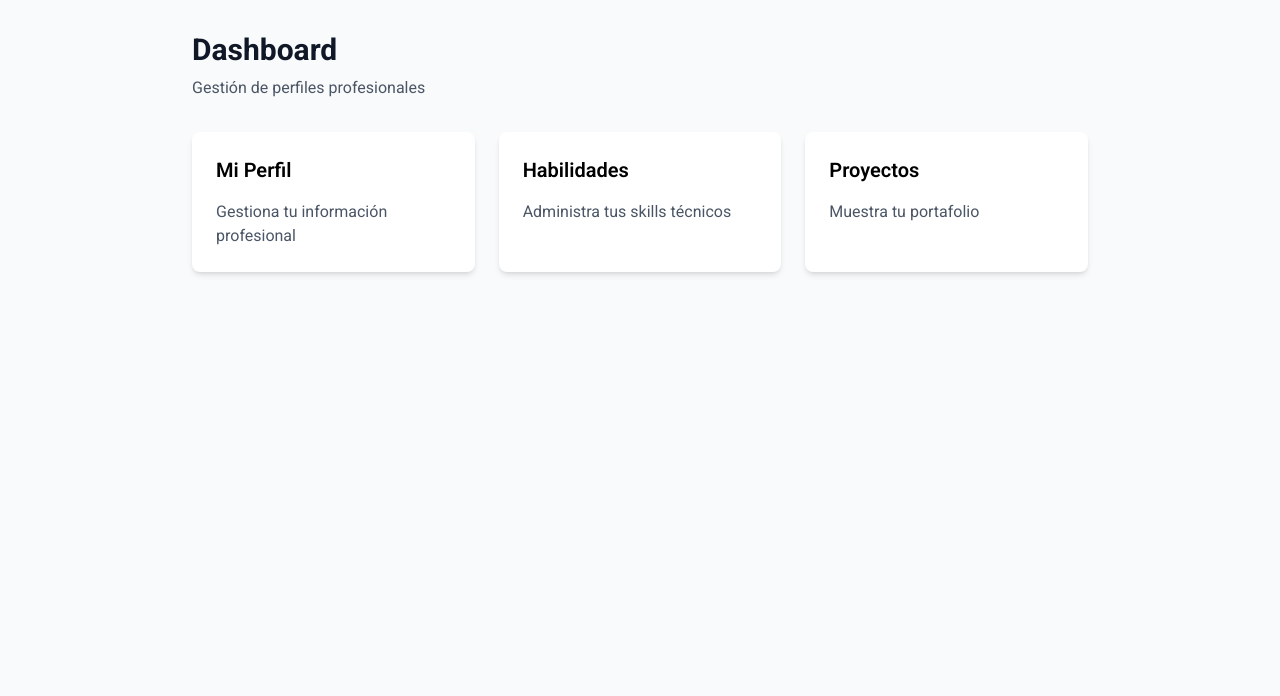
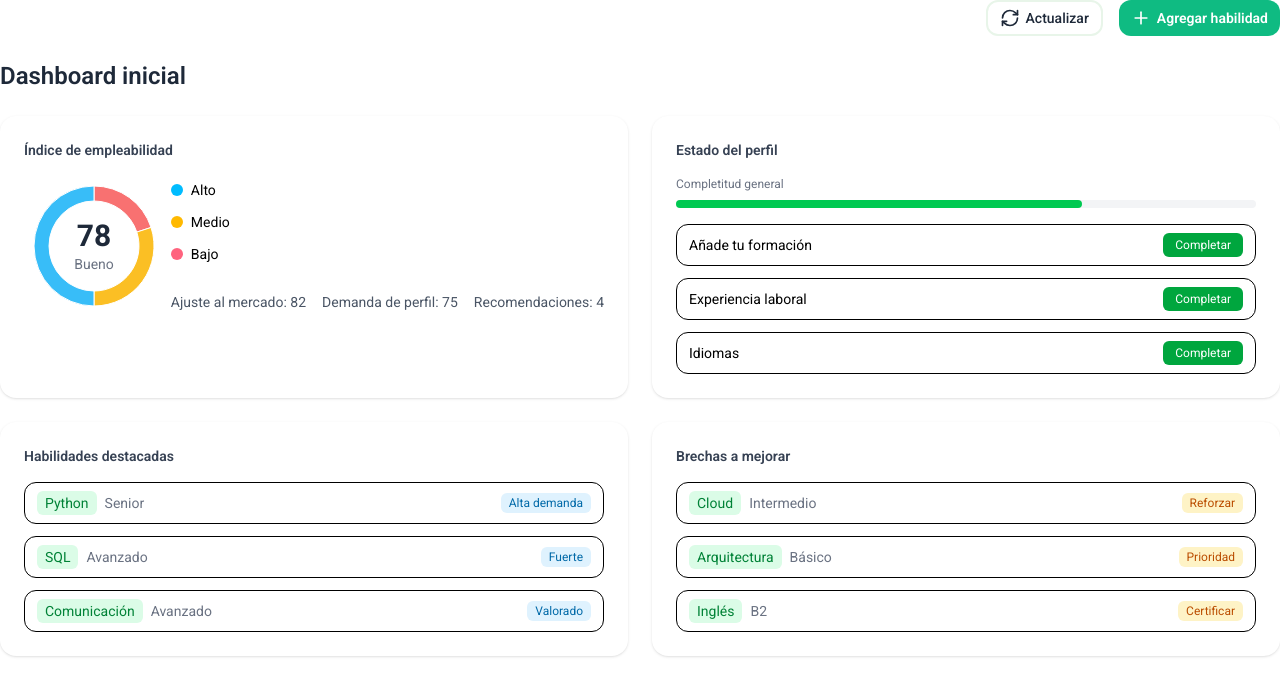
Before and after one commit to diegoam11/what-skills-frontend, a React (Vite) app: page /dashboard in a window 1280 px wide. Shown: the top 696 px of the page. Built offline with nearby package versions, Linux system fonts and the light colour scheme; sample sign-in values are in the browser's storage.

Commit message:
Dashboard Update

```diff
--- /dev/null
+++ b/src/components/EmployabilityChart.tsx
@@ -0,0 +1,74 @@
+import { PieChart, Pie, Cell } from "recharts";
+
+const COLORS = ["#F87171", "#FBBF24", "#38BDF8"]; // Rojo, amarillo, azul
+
+interface Props {
+  score: number;
+  level: string;
+  marketFit: number;
+  profileDemand: number;
+  recommendations: number;
+}
+
+export const EmployabilityChart: React.FC<Props> = ({
+  score,
+  level,
+  marketFit,
+  profileDemand,
+  recommendations,
+}) => {
+  const data = [
+    { name: "Bajo", value: 20 },
+    { name: "Medio", value: 30 },
+    { name: "Alto", value: 50 },
+  ];
+
+  return (
+    <div className="bg-white rounded-2xl shadow-sm p-6 flex flex-col w-full">
+      <h2 className="text-sm font-semibold text-gray-700 mb-4">
+        Índice de empleabilidad
+      </h2>
+
+      <div className="flex items-center justify-between">
+        <div className="relative flex items-center justify-center">
+          <PieChart width={140} height={140}>
+            <Pie
+              data={data}
+              innerRadius={45}
+              outerRadius={60}
+              dataKey="value"
+              startAngle={90}
+              endAngle={-270}
+            >
+              {data.map((_, index) => (
+                <Cell key={`cell-${index}`} fill={COLORS[index]} />
+              ))}
+            </Pie>
+          </PieChart>
+          <div className="absolute text-center">
+            <p className="text-3xl font-bold text-gray-800">{score}</p>
+            <p className="text-sm text-gray-500">{level}</p>
+          </div>
+        </div>
+
+        <div className="flex flex-col gap-3 text-sm">
+          <div className="flex items-center gap-2">
+            <span className="w-3 h-3 rounded-full bg-sky-400"></span> Alto
+          </div>
+          <div className="flex items-center gap-2">
+            <span className="w-3 h-3 rounded-full bg-amber-400"></span> Medio
+          </div>
+          <div className="flex items-center gap-2">
+            <span className="w-3 h-3 rounded-full bg-rose-400"></span> Bajo
+          </div>
+
+          <div className="flex mt-4 flex-initial gap-[1rem]">
+            <p className="text-gray-600 text-sm">Ajuste al mercado: {marketFit}</p>
+            <p className="text-gray-600 text-sm">Demanda de perfil: {profileDemand}</p>
+            <p className="text-gray-600 text-sm">Recomendaciones: {recommendations}</p>
+          </div>
+        </div>
+      </div>
+    </div>
+  );
+};
--- /dev/null
+++ b/src/components/ImprovementGapsCard.tsx
@@ -0,0 +1,31 @@
+interface Props {
+  improvements: { name: string; level: string; tag: string }[];
+}
+
+export const ImprovementGapsCard: React.FC<Props> = ({ improvements }) => {
+  return (
+    <div className="bg-white rounded-2xl shadow-sm p-6 w-full">
+      <h2 className="text-sm font-semibold text-gray-700 mb-4">
+        Brechas a mejorar
+      </h2>
+      <div className="flex flex-col gap-3">
+        {improvements.map((i, idx) => (
+          <div
+            key={idx}
+            className="flex justify-between items-center border rounded-xl px-3 py-2"
+          >
+            <div className="flex items-center gap-2 text-sm">
+              <span className="bg-green-100 text-green-700 px-2 py-0.5 rounded-md">
+                {i.name}
+              </span>
+              <span className="text-gray-500">{i.level}</span>
+            </div>
+            <span className="bg-amber-100 text-amber-700 text-xs px-2 py-0.5 rounded-md">
+              {i.tag}
+            </span>
+          </div>
+        ))}
+      </div>
+    </div>
+  );
+};
--- /dev/null
+++ b/src/components/ProfileCompletionCard.tsx
@@ -0,0 +1,43 @@
+interface Props {
+  progress: number;
+  sections: { label: string; completed: boolean }[];
+}
+
+export const ProfileCompletionCard: React.FC<Props> = ({
+  progress,
+  sections,
+}) => {
+  return (
+    <div className="bg-white rounded-2xl shadow-sm p-6 w-full">
+      <h2 className="text-sm font-semibold text-gray-700 mb-4">
+        Estado del perfil
+      </h2>
+
+      <p className="text-xs text-gray-500 mb-2">Completitud general</p>
+      <div className="w-full bg-gray-100 rounded-full h-2 mb-4">
+        <div
+          className="bg-green-500 h-2 rounded-full"
+          style={{ width: `${progress}%` }}
+        ></div>
+      </div>
+
+      <div className="flex flex-col gap-3">
+        {sections.map((s, i) => (
+          <div
+            key={i}
+            className="flex items-center justify-between border rounded-xl px-3 py-2 text-sm"
+          >
+            <span>{s.label}</span>
+            <button
+              className={`px-3 py-1 rounded-md text-white text-xs ${
+                s.completed ? "bg-gray-300" : "bg-green-600 hover:bg-green-700"
+              }`}
+            >
+              {s.completed ? "Completado" : "Completar"}
+            </button>
+          </div>
+        ))}
+      </div>
+    </div>
+  );
+};
--- /dev/null
+++ b/src/components/SkillsHighlightsCard.tsx
@@ -0,0 +1,31 @@
+interface Props {
+  skills: { name: string; level: string; tag: string }[];
+}
+
+export const SkillsHighlightsCard: React.FC<Props> = ({ skills }) => {
+  return (
+    <div className="bg-white rounded-2xl shadow-sm p-6 w-full">
+      <h2 className="text-sm font-semibold text-gray-700 mb-4">
+        Habilidades destacadas
+      </h2>
+      <div className="flex flex-col gap-3">
+        {skills.map((s, i) => (
+          <div
+            key={i}
+            className="flex justify-between items-center border rounded-xl px-3 py-2"
+          >
+            <div className="flex items-center gap-2 text-sm">
+              <span className="bg-green-100 text-green-700 px-2 py-0.5 rounded-md">
+                {s.name}
+              </span>
+              <span className="text-gray-500">{s.level}</span>
+            </div>
+            <span className="bg-sky-100 text-sky-700 text-xs px-2 py-0.5 rounded-md">
+              {s.tag}
+            </span>
+          </div>
+        ))}
+      </div>
+    </div>
+  );
+};
--- a/src/pages/dashboard/DashboardLogic.tsx
+++ b/src/pages/dashboard/DashboardLogic.tsx
@@ -1,32 +1,39 @@
-import { useState, useEffect } from "react";
+import { useState } from "react";
 
-export const DashboardLogic = () => {
-  const [employabilityIndex, setEmployabilityIndex] = useState<number>(0);
-  const [highlightedSkills, setHighlightedSkills] = useState<string[]>([]);
-  const [skillsToImprove, setSkillsToImprove] = useState<string[]>([]);
+export const useDashboardLogic = () => {
+  const [employability] = useState({
+    score: 78,
+    level: "Bueno",
+    marketFit: 82,
+    profileDemand: 75,
+    recommendations: 4,
+  });
 
-  useEffect(() => {
-    // Simulación temporal — luego se reemplazará por datos del backend o IA
-    setTimeout(() => {
-      setEmployabilityIndex(74);
-      setHighlightedSkills([
-        "Python",
-        "React",
-        "Machine Learning",
-        "SQL",
-        "Git",
-      ]);
-      setSkillsToImprove([
-        "Data Engineering",
-        "Cloud Deployment (AWS/GCP)",
-        "CI/CD Pipelines",
-      ]);
-    }, 800);
-  }, []);
+  const [profileCompletion] = useState({
+    progress: 70,
+    sections: [
+      { label: "Añade tu formación", completed: false },
+      { label: "Experiencia laboral", completed: false },
+      { label: "Idiomas", completed: false },
+    ],
+  });
+
+  const [skills] = useState([
+    { name: "Python", level: "Senior", tag: "Alta demanda" },
+    { name: "SQL", level: "Avanzado", tag: "Fuerte" },
+    { name: "Comunicación", level: "Avanzado", tag: "Valorado" },
+  ]);
+
+  const [improvements] = useState([
+    { name: "Cloud", level: "Intermedio", tag: "Reforzar" },
+    { name: "Arquitectura", level: "Básico", tag: "Prioridad" },
+    { name: "Inglés", level: "B2", tag: "Certificar" },
+  ]);
 
   return {
-    employabilityIndex,
-    highlightedSkills,
-    skillsToImprove,
+    employability,
+    profileCompletion,
+    skills,
+    improvements,
   };
 };
--- a/src/pages/dashboard/DashboardView.tsx
+++ b/src/pages/dashboard/DashboardView.tsx
@@ -1,31 +1,40 @@
-import React from 'react';
+import { RefreshCw, Plus, } from "lucide-react";
+import { useDashboardLogic } from "./DashboardLogic";
+import { EmployabilityChart } from "../../components/EmployabilityChart";
+import { ProfileCompletionCard } from "../../components/ProfileCompletionCard";
+import { SkillsHighlightsCard } from "../../components/SkillsHighlightsCard";
+import { ImprovementGapsCard } from "../../components/ImprovementGapsCard";
 
-export const DashboardView = () => {
-    return (
-        <div className="min-h-screen bg-gray-50 p-8">
-            <div className="max-w-4xl mx-auto">
-                <header className="mb-8">
-                    <h1 className="text-3xl font-bold text-gray-900">Dashboard</h1>
-                    <p className="text-gray-600 mt-2">Gestión de perfiles profesionales</p>
-                </header>
+export const DashboardView: React.FC = () => {
+  const { employability, profileCompletion, skills, improvements } =
+    useDashboardLogic();
 
-                <div className="grid grid-cols-1 md:grid-cols-2 lg:grid-cols-3 gap-6">
-                    <div className="bg-white p-6 rounded-lg shadow-md">
-                        <h2 className="text-xl font-semibold mb-4">Mi Perfil</h2>
-                        <p className="text-gray-600">Gestiona tu información profesional</p>
-                    </div>
+  return (
+    <div className="space-y-6">
+      <div className="flex justify-end gap-[1rem]">
+        <button className="flex items-center gap-1.5 bg-white text-gray-800 font-[500] px-3 py-1.5 rounded-xl hover:bg-gray-300 transition border-2 border-[#E8F5E9]">
+          <RefreshCw size={20} /> <span className="text-sm">Actualizar</span>
+        </button>
 
-                    <div className="bg-white p-6 rounded-lg shadow-md">
-                        <h2 className="text-xl font-semibold mb-4">Habilidades</h2>
-                        <p className="text-gray-600">Administra tus skills técnicos</p>
-                    </div>
+        <button className="flex items-center gap-1.5 bg-[#0FBB82] text-white px-3 py-1.5 text-[80%] font-[600] rounded-xl hover:bg-green-700 transition">
+          <Plus size={20} /> <span className="text-sm">Agregar habilidad</span>
+        </button>
+      </div>
+      <h1 className="text-2xl font-semibold text-gray-800">
+        Dashboard inicial
+      </h1>
 
-                    <div className="bg-white p-6 rounded-lg shadow-md">
-                        <h2 className="text-xl font-semibold mb-4">Proyectos</h2>
-                        <p className="text-gray-600">Muestra tu portafolio</p>
-                    </div>
-                </div>
-            </div>
-        </div>
-    );
+      {/* Fila superior */}
+      <div className="grid grid-cols-1 md:grid-cols-2 gap-6">
+        <EmployabilityChart {...employability} />
+        <ProfileCompletionCard {...profileCompletion} />
+      </div>
+
+      {/* Fila inferior */}
+      <div className="grid grid-cols-1 md:grid-cols-2 gap-6">
+        <SkillsHighlightsCard skills={skills} />
+        <ImprovementGapsCard improvements={improvements} />
+      </div>
+    </div>
+  );
 };
```
